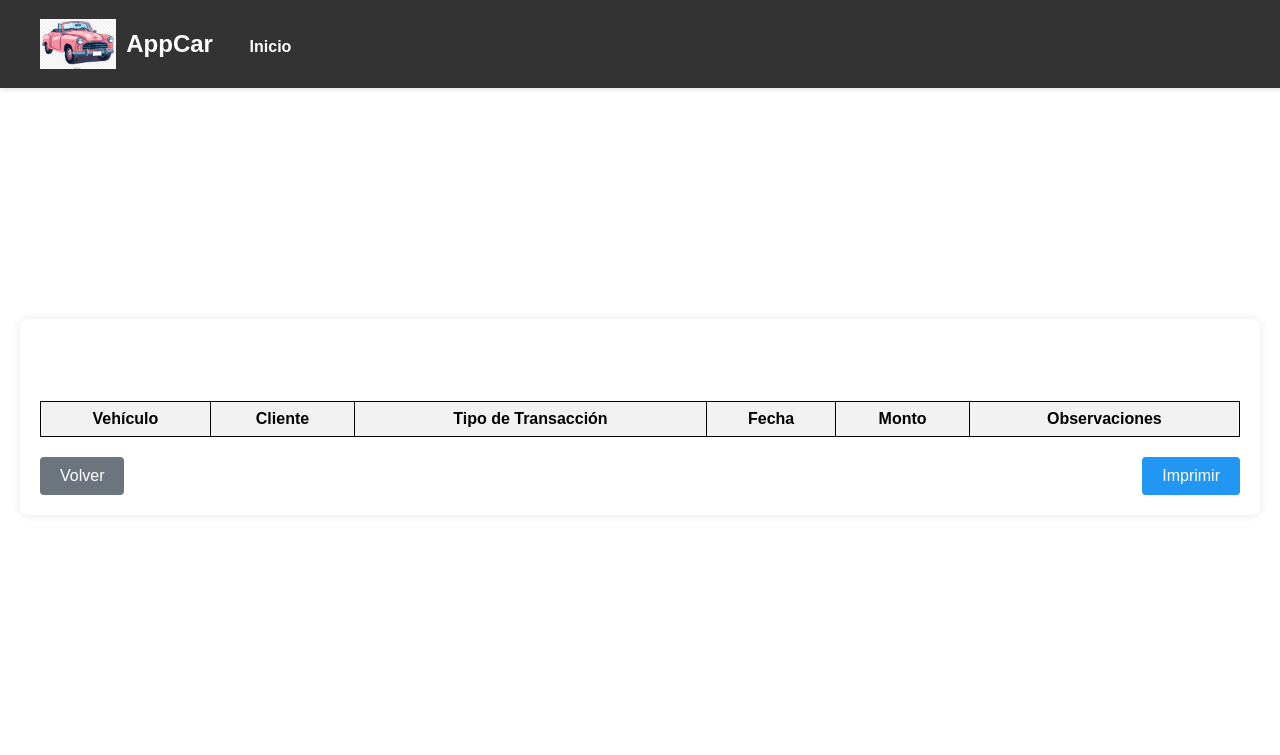
After one commit to FlorCamino/UNER-REPO, a Flask app: page /print_transactions/1 in a window 1280 px wide. The commit adds this page. Shown: the top 755 px of the page. Run offline with Flask 3, Linux system fonts and the light colour scheme; lists and menus that the app fills with data are empty.

Commit message:
Se agrega print faltante

```diff
--- a/TrabajoFinal/MyCarsApp/app/app.py
+++ b/TrabajoFinal/MyCarsApp/app/app.py
@@ -296,5 +296,27 @@ def delete_transaction(transaction_id):
             return "Transacción no encontrada", 404
         return render_template('transaction/delete_transaction.html', transaction=transaction)
 
+@app.route('/print_transactions/<tipo>', methods=['GET'])
+def print_transactions(tipo):
+    filtered_transactions = []
+
+    if tipo == 'venta':
+        filtered_transactions = [t for t in transaction_manager.data['transactions'] if t['tipo_transaccion'].lower() == 'venta']
+    elif tipo == 'compra':
+        filtered_transactions = [t for t in transaction_manager.data['transactions'] if t['tipo_transaccion'].lower() == 'compra']
+
+    cars = car_manager.data['cars']
+    customers = customer_manager.data['customers']
+
+    for transaction in filtered_transactions:
+        vehicle = next((car for car in cars if car['id_vehiculo'] == transaction['id_vehiculo']), None)
+        customer = next((cust for cust in customers if cust['id_cliente'] == transaction['id_cliente']), None)
+        transaction['vehiculo'] = vehicle if vehicle else {"marca": "Desconocido", "modelo": ""}
+        transaction['cliente'] = customer if customer else {"nombre": "Desconocido", "apellido": ""}
+        transaction['fecha_formateada'] = datetime.strptime(transaction['fecha'], '%Y-%m-%d').strftime('%d-%m-%Y')
+
+    return render_template('transaction/print_transactions.html', transactions=filtered_transactions, tipo=tipo)
+
+
 if __name__ == '__main__':
     app.run(debug=True)
--- a/TrabajoFinal/MyCarsApp/app/static/css/index.css
+++ b/TrabajoFinal/MyCarsApp/app/static/css/index.css
@@ -110,6 +110,11 @@ footer ul {
     text-align: center;
 }
 
+.button-group {
+    display: flex;
+    gap: 10px;
+}
+
 .add-button {
     padding: 10px;
     background-color: #4CAF50;
@@ -122,6 +127,7 @@ footer ul {
 }
 
 .add-button:hover {
+    background-color: #45a049;
     box-shadow: 0 4px 10px rgba(0, 0, 0, 0.2);
 }
 
@@ -214,3 +220,55 @@ header .home-link {
     list-style: none;
     padding: 0;
 }
+
+.back-button {
+    background-color: #6c757d;
+    color: white;
+    padding: 10px 20px;
+    border: none;
+    border-radius: 4px;
+    cursor: pointer;
+    font-size: 16px;
+    text-align: center;
+    text-decoration: none;
+}
+
+.back-button:hover {
+    background-color: #5a6268;
+}
+
+.button-container {
+    display: flex;
+    justify-content: space-between;
+    align-items: center;
+    margin-top: 20px;
+}
+
+.print-button {
+    background-color: #2196F3;
+    color: white;
+    padding: 10px 20px;
+    border: none;
+    border-radius: 4px;
+    cursor: pointer;
+    font-size: 16px;
+    text-align: center;
+    text-decoration: none;
+}
+
+.print-button:hover {
+    background-color: #1e88e5;
+}
+
+@media screen {
+    .button-container {
+        margin-top: 20px;
+    }
+}
+
+@media print {
+    .header-container,
+    .button-container {
+        display: none;
+    }
+}
--- a/TrabajoFinal/MyCarsApp/app/templates/transaction/index.html
+++ b/TrabajoFinal/MyCarsApp/app/templates/transaction/index.html
@@ -10,7 +10,11 @@
 <div class="container">
     <div class="header-container">
         <h1>Transacciones</h1>
-        <a class="add-button" href="{{ url_for('store_transaction') }}">Agregar una nueva transacción</a>
+        <div class="button-group">
+            <a class="add-button" href="{{ url_for('store_transaction') }}">Agregar nueva</a>
+            <a class="add-button" href="{{ url_for('print_transactions', tipo='venta') }}">Imprimir transacciones de Venta</a>
+            <a class="add-button" href="{{ url_for('print_transactions', tipo='compra') }}">Imprimir transacciones de Compra</a>
+        </div>
     </div>
     {% with messages = get_flashed_messages(with_categories=true) %}
         {% if messages %}
--- /dev/null
+++ b/TrabajoFinal/MyCarsApp/app/templates/transaction/print_transactions.html
@@ -0,0 +1,59 @@
+{% extends "base.html" %}
+
+{% block title %}
+    {% if tipo == 'venta' %}
+        Transacciones de Venta
+    {% elif tipo == 'compra' %}
+        Transacciones de Compra
+    {% endif %}
+{% endblock %}
+
+{% block head %}
+<link rel="stylesheet" href="{{ url_for('static', filename='css/index.css') }}">
+{% endblock %}
+
+{% block content %}
+<div class="container">
+    <div class="header-container">
+        <h1>{% if tipo == 'venta' %} Transacciones de Venta {% elif tipo == 'compra' %} Transacciones de Compra {% endif %}</h1>
+    </div>
+    <table>
+        <thead>
+            <tr>
+                <th>Vehículo</th>
+                <th>Cliente</th>
+                <th>Tipo de Transacción</th>
+                <th>Fecha</th>
+                <th>Monto</th>
+                <th>Observaciones</th>
+            </tr>
+        </thead>
+        <tbody>
+            {% for transaction in transactions %}
+                <tr>
+                    <td>{{ transaction.vehiculo.marca if transaction.vehiculo else 'Desconocido' }} {{ transaction.vehiculo.modelo if transaction.vehiculo else '' }}</td>
+                    <td>{{ transaction.cliente.nombre if transaction.cliente else 'Desconocido' }} {{ transaction.cliente.apellido if transaction.cliente else '' }}</td>
+                    <td>{{ transaction.tipo_transaccion }}</td>
+                    <td>{{ transaction.fecha_formateada }}</td>
+                    <td>US${{ transaction.monto }}</td>
+                    <td>{{ transaction.observaciones }}</td>
+                </tr>
+            {% endfor %}
+        </tbody>
+    </table>
+    <div class="button-container">
+        <a class="back-button" href="{{ url_for('transactions') }}">Volver</a>
+        <button class="print-button">Imprimir</button>
+    </div>
+</div>
+
+<script>
+document.addEventListener('DOMContentLoaded', function() {
+    const printButton = document.querySelector('.print-button');
+    printButton.addEventListener('click', function() {
+        window.print();
+    });
+});
+</script>
+
+{% endblock %}
--- a/TrabajoFinal/MyCarsApp/transacciones.json
+++ b/TrabajoFinal/MyCarsApp/transacciones.json
@@ -17,7 +17,7 @@
                 "kilometraje": 90000,
                 "precio_compra": 50000,
                 "precio_venta": 75000,
-                "estado": "Reservado",
+                "estado": "Disponible",
                 "id_vehiculo": 1
             },
             "cliente": {
@@ -35,7 +35,7 @@
             "id_transaccion": 2,
             "id_vehiculo": 5,
             "id_cliente": 2,
-            "tipo_transaccion": "Compra",
+            "tipo_transaccion": "Venta",
             "fecha": "2024-01-20",
             "monto": 14000.0,
             "observaciones": "Compra registrada.",
```
